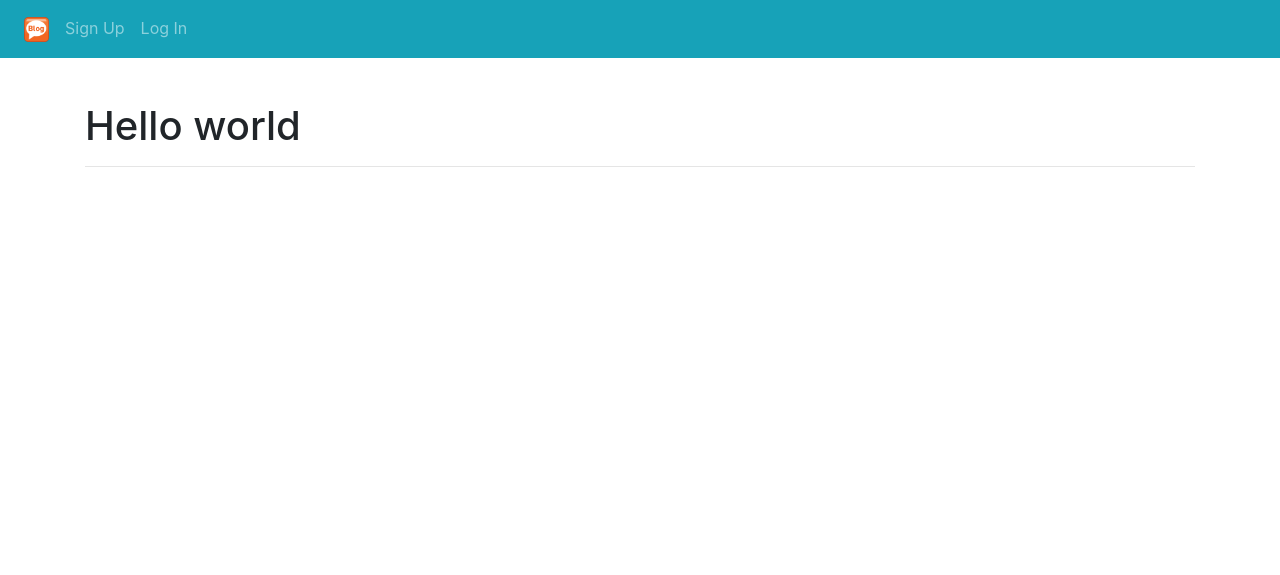
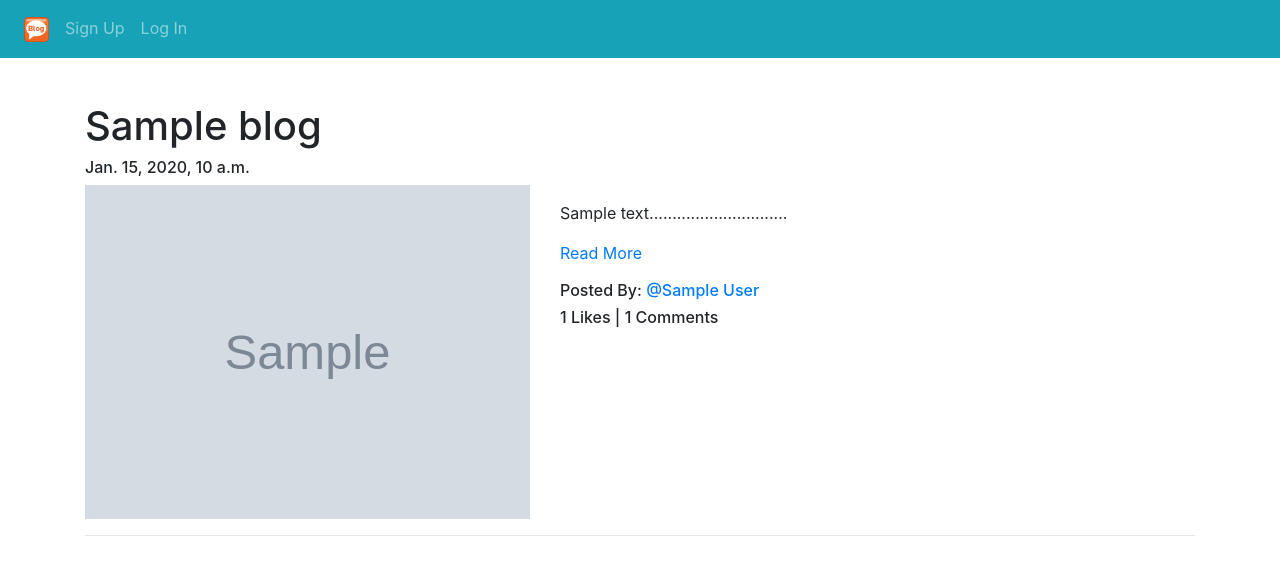
Before and after one commit to tasim313/django_Blog_project, a Django app: template templates/App_Blog/blog_list.html in a window 1280 px wide. Shown: the top 575 px of the page. Run offline with Django 3.2, Linux system fonts and the light colour scheme; the template is opened without the code that fills it: most values are stand-ins (such as "Sample title", 1, 10 or a date in 2020); grey boxes marked "Sample" are stand-in pictures; some libraries are stand-ins or nearby versions.

Commit message:
Update blog_list.html

```diff
--- a/templates/App_Blog/blog_list.html
+++ b/templates/App_Blog/blog_list.html
@@ -4,7 +4,19 @@
 {% block title_block %} Home {% endblock %}
 {% block body_block %}
     <br>
-<h1>Hello world</h1>
+{% for blog in blogs %}
+    <h1>{{ blog.blog_title }}</h1>
+    <h6>{{ blog.publish_date }}</h6>
+    <div class="row">
+    <div class="col-sm-5">
+        <img src="/media/{{ blog.blog_image }}" alt="{{ blog.blog_title }}" title="{{ blog.blog_title }}" width="100%">
+    </div>
+    <div class="col-sm-7">
+       <p>{{ blog.blog_content|range_filter|linebreaks }}<a href="{% url 'App_blog:blog_details' blog_title=blog.blog_title %}">Read More</a></p>
+        <h6>Posted By: <a href="#">@{{ blog.author }}</a> </h6>
+        <h6>{{ blog.blogs_like.count }} Likes | {{blog.blog_comment.count}} Comments</h6>
+    </div>
+    </div>
     <hr>
-
+{% endfor %}
 {% endblock %}
```
